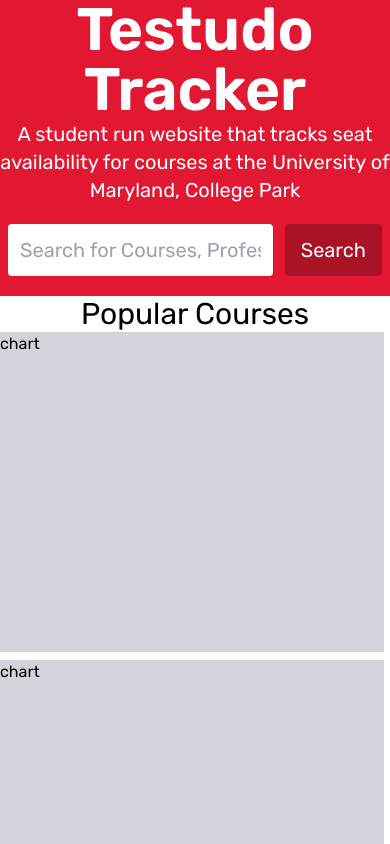
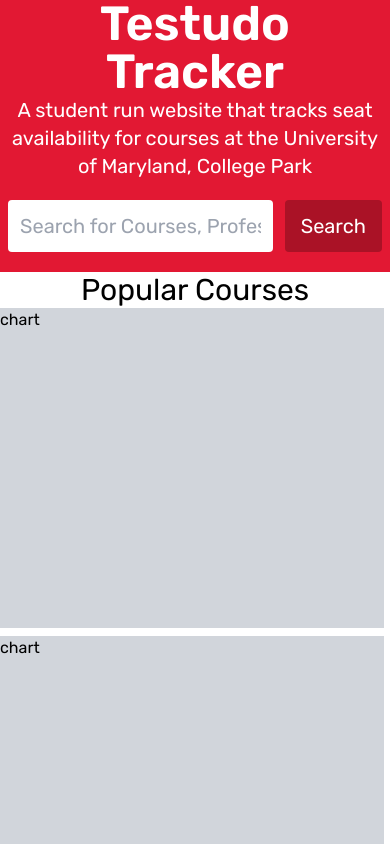
Before and after one commit to LeanneStoDomingo/testudo-tracker, a Next.js app in the folder frontend/: page / in a window 390 px wide. Shown: the top 844 px of the page. Built offline with nearby package versions, Linux system fonts and the light colour scheme.

Commit message:
Adjust styles

```diff
--- a/frontend/pages/index.js
+++ b/frontend/pages/index.js
@@ -7,25 +7,25 @@
                 <title>Testudo Tracker</title>
                 <meta name='description' content='A student run website that tracks seat availability for courses at the University of Maryland, College Park' />
             </Head>
-            <div className='flex flex-col text-center'>
-                <h1 className='text-6xl font-semibold'>Testudo Tracker</h1>
+            <div className='flex flex-col text-center mx-2'>
+                <h1 className='text-5xl sm:text-6xl font-semibold'>Testudo Tracker</h1>
                 <p className='text-xl'>A student run website that tracks seat availability for courses at the University of Maryland, College Park</p>
-                <div className='flex justify-center gap-3 mx-2 my-5 text-xl'>
-                    <input className='w-3/4 max-w-2xl rounded p-3 text-black focus:outline-none focus:ring focus:ring-primary-700 focus:ring-offset-4 focus:ring-offset-primary-500' placeholder='Search for Courses, Professors, Departments, GenEds, etc...' />
-                    <button className='bg-primary-700 rounded py-3 px-4 focus:outline-none focus:ring focus:ring-primary-700 focus:ring-offset-4 focus:ring-offset-primary-500'>Search</button>
+                <div className='flex justify-center gap-3 my-5 text-xl'>
+                    <input className='w-3/4 max-w-2xl rounded p-3 text-black focus:outline-none focus:ring-4 focus:ring-primary-900/50' placeholder='Search for Courses, Professors, Departments, GenEds, etc...' />
+                    <button className='bg-primary-700 rounded py-3 px-4 focus:outline-none focus:ring-4 focus:ring-primary-900/[.70] hover:bg-primary-800'>Search</button>
                 </div>
             </div>
             <div className='bg-white text-black'>
                 <h2 className='text-3xl text-center'>Popular Courses</h2>
                 <div className='grid grid-cols-1 xl:grid-cols-3 gap-2'>
-                    <div className='w-96 h-80 bg-gray-300'>chart</div>
-                    <div className='w-96 h-80 bg-gray-300'>chart</div>
-                    <div className='w-96 h-80 bg-gray-300'>chart</div>
+                    <div className='w-96 max-w-full h-80 bg-gray-300'>chart</div>
+                    <div className='w-96 max-w-full h-80 bg-gray-300'>chart</div>
+                    <div className='w-96 max-w-full h-80 bg-gray-300'>chart</div>
                 </div>
             </div>
             <div className='grid grid-cols-1 xl:grid-cols-2 gap-2'>
-                <div className='w-96 h-80 bg-gray-300 text-black'>chart</div>
-                <div className='w-96 h-80 bg-gray-300 text-black'>chart</div>
+                <div className='w-96 max-w-full h-80 bg-gray-300 text-black'>chart</div>
+                <div className='w-96 max-w-full h-80 bg-gray-300 text-black'>chart</div>
             </div>
         </>
     )
```
